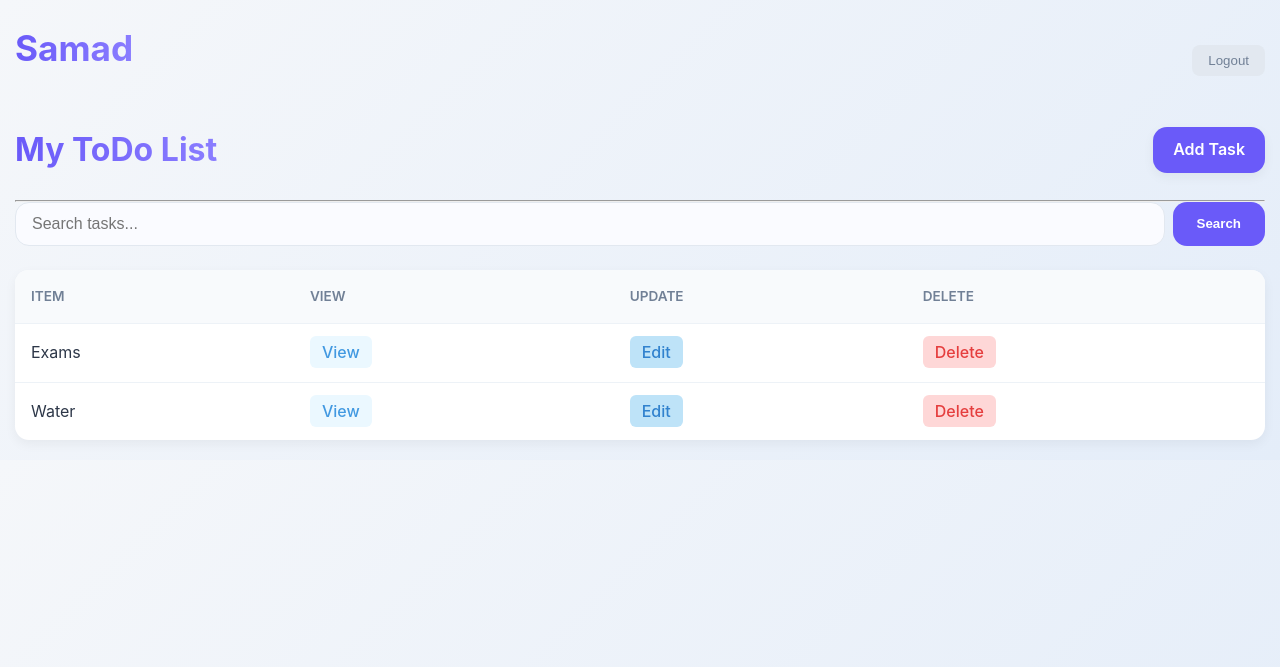
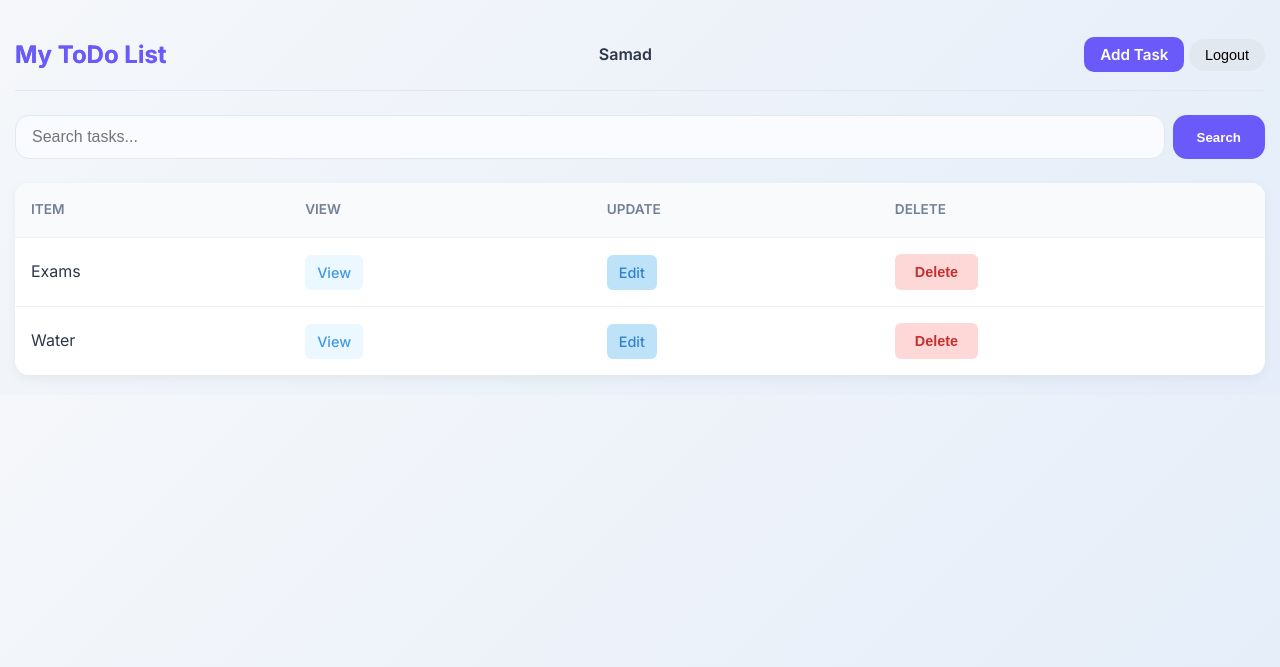
Before and after one commit to Samadseven07/ToDo-app, a Django app: page / in a window 1280 px wide. Shown: the top 667 px of the page. Run offline with Django 5.2, Linux system fonts and the light colour scheme; a user stored in the database is signed in; data comes from the database, SQL or seed files in the repository; both versions use the stored data as it was after the commit.

Commit message:
add js and remove css to rewrite it again

```diff
--- a/base/static/base/style.css
+++ b/base/static/base/style.css
@@ -177,34 +177,8 @@ input:focus {
   box-shadow: var(--shadow-sm);
 }
 
-/* ===== TODO HEADER & SEARCH ===== */
-.todo-header {
-  display: flex;
-  justify-content: space-between;
-  align-items: center;
-  margin: 24px 0;
-}
+/* =====SEARCH ===== */
 
-.todo-header h1 {
-  margin: 0;
-  font-size: 2rem;
-}
-
-.add-task-btn {
-  background: var(--primary);
-  color: white;
-  padding: 10px 20px;
-  border-radius: var(--border-radius);
-  font-weight: 600;
-  box-shadow: var(--shadow-sm);
-  transition: var(--transition);
-}
-
-.add-task-btn:hover {
-  background: var(--primary-dark);
-  transform: scale(1.03);
-  box-shadow: var(--shadow);
-}
 
 .search-form {
   display: flex;
@@ -294,16 +268,350 @@ input:focus {
   opacity: 0.9;
 }
 
-/* ===== FORM PAGES (Create / Update) ===== */
-.container h1 {
+/* ===== TASK BUTTONS ===== */
+.btn-view {
+  display: inline-block;
+  background: #ebf8ff;
+  color: #3182ce;
+  padding: 6px 12px;
+  border-radius: 6px;
+  font-size: 0.9rem;
+  text-decoration: none;
+}
+
+.btn-view:hover {
+  background: #bee3f8;
+}
+
+.btn-edit {
+  display: inline-block;
+  background: #bee3f8;
+  color: #2b6cb0;
+  padding: 6px 12px;
+  border-radius: 6px;
+  font-size: 0.9rem;
+  text-decoration: none;
+}
+
+.btn-edit:hover {
+  background: #90cdf4;
+}
+
+.btn-delete {
+  background: #fed7d7;
+  color: #c53030;
+  border: none;
+  padding: 6px 12px;
+  border-radius: 6px;
+  font-size: 0.9rem;
+  cursor: pointer;
+  transition: var(--transition);
+}
+
+.btn-delete:hover {
+  background: #fbb6ce;
+}
+
+/* ===== MODAL STYLES ===== */
+.modal {
+  display: none;
+  position: fixed;
+  z-index: 1000;
+  left: 0;
+  top: 0;
+  width: 100%;
+  height: 100%;
+  background-color: rgba(0, 0, 0, 0.5);
+  justify-content: center;
+  align-items: center;
+}
+
+.modal-content {
+  background: white;
+  padding: 24px;
+  border-radius: var(--border-radius);
+  max-width: 400px;
+  width: 90%;
+  box-shadow: var(--shadow);
+  text-align: center;
+}
+
+.modal-content h3 {
+  margin-top: 0;
+  color: var(--danger);
+}
+
+.modal-content p {
+  margin: 16px 0;
+  font-size: 1.1rem;
+}
+
+.close {
+  color: #aaa;
+  float: right;
+  font-size: 28px;
+  font-weight: bold;
+  cursor: pointer;
+}
+
+.close:hover {
+  color: black;
+}
+
+.modal-buttons {
+  display: flex;
+  justify-content: center;
+  gap: 12px;
+  margin-top: 20px;
+}
+
+.btn-confirm {
+  background: var(--danger);
+  color: white;
+  border: none;
+  padding: 10px 20px;
+  border-radius: var(--border-radius);
+  cursor: pointer;
+  font-weight: 600;
+}
+
+.btn-confirm:hover {
+  background: #c53030;
+}
+
+.btn-cancel {
+  background: #e2e8f0;
+  color: var(--gray);
+  border: none;
+  padding: 10px 20px;
+  border-radius: var(--border-radius);
+  cursor: pointer;
+  font-weight: 600;
+}
+
+.btn-cancel:hover {
+  background: #cbd5e0;
+}
+
+
+/* ===== TOP HEADER BAR ===== */
+.top-header {
+  display: flex;
+  justify-content: space-between;
+  align-items: center;
+  padding: 16px 0;
+  border-bottom: 1px solid #e2e8f0;
+  margin-bottom: 24px;
+}
+
+.site-title {
+  font-size: 1.5rem;
+  color: var(--primary);
+  margin: 0;
+  font-weight: 700;
+}
+
+.user-controls {
+  display: flex;
+  align-items: center;
+  gap: 16px;
+}
+
+.username {
+  font-weight: 600;
+  color: var(--dark);
+  white-space: nowrap;
+}
+
+.btn-add-task {
+  background: var(--primary);
+  color: white;
+  padding: 8px 16px;
+  border-radius: 10px;
+  font-weight: 600;
+  font-size: 0.95rem;
+  text-decoration: none;
+  transition: var(--transition);
+}
+
+.btn-add-task:hover {
+  background: var(--primary-dark);
+  transform: translateY(-1px);
+}
+
+.btn-logout,
+.btn-login {
+  background: #e2e8f0;
+  border: none;
+  padding: 8px 16px;
+  border-radius: 20px;
+  font-size: 0.9rem;
+  cursor: pointer;
+  transition: var(--transition);
+}
+
+.btn-logout:hover,
+.btn-login:hover {
+  background: #cbd5e0;
+  color: var(--dark);
+}
+
+/* ===== MODAL STYLES (Enhanced) ===== */
+.modal {
+  display: none;
+  position: fixed;
+  z-index: 1000;
+  left: 0;
+  top: 0;
+  width: 100%;
+  height: 100%;
+  background-color: rgba(0, 0, 0, 0.5);
+  justify-content: center;
+  align-items: center;
+}
+
+.modal-content {
+  background: white;
+  padding: 24px;
+  border-radius: var(--border-radius);
+  max-width: 400px;
+  width: 90%;
+  box-shadow: var(--shadow);
+  text-align: center;
+}
+
+.modal-content h3 {
+  margin-top: 0;
+  color: var(--danger);
+}
+
+.modal-content p {
+  margin: 16px 0;
+  font-size: 1.1rem;
+}
+
+.close {
+  color: #aaa;
+  float: right;
+  font-size: 28px;
+  font-weight: bold;
+  cursor: pointer;
+}
+
+.close:hover {
+  color: black;
+}
+
+.modal-buttons {
+  display: flex;
+  justify-content: center;
+  gap: 12px;
+  margin-top: 20px;
+}
+
+.btn-confirm {
+  background: var(--danger);
+  color: white;
+  border: none;
+  padding: 10px 20px;
+  border-radius: var(--border-radius);
+  cursor: pointer;
+  font-weight: 600;
+}
+
+.btn-confirm:hover {
+  background: #c53030;
+}
+
+.btn-cancel {
+  background: #e2e8f0;
+  color: var(--gray);
+  border: none;
+  padding: 10px 20px;
+  border-radius: var(--border-radius);
+  cursor: pointer;
+  font-weight: 600;
+}
+
+.btn-cancel:hover {
+  background: #cbd5e0;
+}
+
+
+/* ===== TASK DETAIL PAGE ===== */
+.task-detail-card {
+  background: white;
+  border-radius: var(--border-radius);
+  box-shadow: var(--shadow-sm);
+  padding: 32px;
+  margin-top: 24px;
+  max-width: 600px;
+  margin-left: auto;
+  margin-right: auto;
+  text-align: center;
+}
+
+.task-detail-card h2 {
+  font-size: 1.8rem;
+  color: var(--primary);
+  margin-bottom: 16px;
+  text-align: center;
+}
+
+.task-detail-card .task-description {
+  font-size: 1.1rem;
+  line-height: 1.6;
+  color: var(--dark);
+  margin-bottom: 24px;
   text-align: left;
+  padding: 16px;
+  background: #f8fafc;
+  border-radius: var(--border-radius);
+  border-left: 4px solid var(--primary);
+}
+
+.task-actions {
+  display: flex;
+  justify-content: center;
+  gap: 16px;
+  margin-top: 24px;
+}
+
+.btn-edit {
+  background: #bee3f8;
+  color: #2b6cb0;
+  padding: 10px 20px;
+  border-radius: 6px;
+  font-weight: 600;
+  text-decoration: none;
+  transition: var(--transition);
+}
+
+.btn-edit:hover {
+  background: #90cdf4;
+}
+
+.btn-delete {
+  background: #fed7d7;
+  color: #c53030;
+  padding: 10px 20px;
+  border-radius: 6px;
+  font-weight: 600;
+  text-decoration: none;
+  transition: var(--transition);
+}
+
+.btn-delete:hover {
+  background: #fbb6ce;
 }
 
 .back-link {
   display: inline-block;
-  margin-bottom: 20px;
-  color: #718096;
+  margin-bottom: 24px;
+  color: var(--gray);
   font-weight: 500;
+  text-decoration: none;
+  transition: var(--transition);
 }
 
 .back-link:hover {
--- a/base/templates/base/main.html
+++ b/base/templates/base/main.html
@@ -1,3 +1,4 @@
+<!-- base/main.html -->
 <!DOCTYPE html>
 <html lang="en">
 {% load static %}
@@ -10,10 +11,15 @@
     {% endblock title %}
 
     <link rel="stylesheet" href="{% static 'base/style.css' %}">
+    <!-- Optional: Google Fonts -->
+    <link href="https://fonts.googleapis.com/css2?family=Inter:wght@300;400;500;600;700&display=swap" rel="stylesheet">
 </head>
 
 <body>
     {% block body %}
     {% endblock body %}
+
+    {% block scripts %}
+    {% endblock scripts %}
 </body>
 </html>
--- a/base/templates/base/task_list.html
+++ b/base/templates/base/task_list.html
@@ -1,30 +1,37 @@
 {% extends "base/main.html" %}
 
 {% block body %}
+    <!-- Top Header Bar -->
+    <div class="top-header">
+        <h1 class="site-title">
+            <a href="{% url 'tasks' %}">My ToDo List</a>
+        </h1>
+
         {% if request.user.is_authenticated %}
-        <div class="user-info">
-            <h1>{{request.user}}</h1>
-            <form action="{% url 'logout' %}" method="post" style="display: inline;">
+            <span  class="username">{{ request.user }}</span>
+
+            <div class="user-actions">
+                <a href="{% url 'task-create' %}" class="btn-add-task">Add Task</a>
+                <form action="{% url 'logout' %}" method="post" style="display:inline;">
                     {% csrf_token %}
-                <button type="submit">Logout</button>
+                    <button type="submit" class="btn-logout">Logout</button>
                 </form>
             </div>
         {% else %}
-        <div class="auth-links">
-            <a href="{% url 'login' %}">Login</a>
+            <div class="user-actions">
+                <a href="{% url 'login' %}" class="btn-login">Login</a>
             </div>
         {% endif %}
+    </div>
 
-    <div class="todo-header">
-        <h1>My ToDo List {{ color }}</h1>
-        <a href="{% url 'task-create' %}" class="add-task-btn">Add Task</a>
-    </div>
-<hr>
+    <!-- Search Form -->
+    {% csrf_token %}
     <form method="get" class="search-form">
         <input type="text" name="Search" value="{{ search_input }}" placeholder="Search tasks...">
         <input type="submit" value="Search">
     </form>
 
+    <!-- Task Table -->
     {% if tasks %}
         <table class="task-table">
             <thead>
@@ -38,10 +45,14 @@
             <tbody>
                 {% for task in tasks %}
                     <tr>
-                        <td>{{ task.title }}</td>
-                        <td><a href="{% url 'task' task.id %}">View</a></td>
-                        <td><a href="{% url 'task-update' task.id %}">Edit</a></td>
-                        <td><a href="{% url 'task-delete' task.id %}">Delete</a></td>
+                        <td data-label="Item">{{ task.title }}</td>
+                        <td data-label="View"><a href="{% url 'task' task.id %}" class="btn-view">View</a></td>
+                        <td data-label="Update"><a href="{% url 'task-update' task.id %}" class="btn-edit">Edit</a></td>
+                        <td data-label="Delete">
+                            <button type="button" class="btn-delete" onclick="confirmDelete({{ task.id }}, '{{ task.title|escapejs }}')">
+                                Delete
+                            </button>
+                        </td>
                     </tr>
                 {% endfor %}
             </tbody>
@@ -49,4 +60,60 @@
     {% else %}
         <h3>No items in the list</h3>
     {% endif %}
+
+    <!-- Delete Confirmation Modal -->
+    <div id="deleteModal" class="modal">
+        <div class="modal-content">
+            <span class="close">&times;</span>
+            <h3>Confirm Deletion</h3>
+            <p id="modalMessage">Are you sure you want to delete this task?</p>
+            <div class="modal-buttons">
+                <button id="confirmBtn" class="btn-confirm">Yes, Delete</button>
+                <button id="cancelBtn" class="btn-cancel">Cancel</button>
+            </div>
+        </div>
+    </div>
 {% endblock body %}
+
+{% block scripts %}
+<script>
+function confirmDelete(taskId, taskTitle) {
+    const modal = document.getElementById('deleteModal');
+    const modalMessage = document.getElementById('modalMessage');
+    const confirmBtn = document.getElementById('confirmBtn');
+
+    modalMessage.textContent = `Are you sure you want to delete "${taskTitle}"?`;
+    modal.style.display = 'flex';
+
+    // Get CSRF token
+    const csrfToken = document.querySelector('[name=csrfmiddlewaretoken]').value;
+
+    confirmBtn.onclick = () => {
+        const form = document.createElement('form');
+        form.method = 'POST';
+        form.action = `/task-delete/${taskId}/`;
+
+        const csrfInput = document.createElement('input');
+        csrfInput.type = 'hidden';
+        csrfInput.name = 'csrfmiddlewaretoken';
+        csrfInput.value = csrfToken;
+        form.appendChild(csrfInput);
+
+        document.body.appendChild(form);
+        form.submit();
+    };
+
+    document.querySelector('.close').onclick = () => {
+        modal.style.display = 'none';
+    };
+
+    document.getElementById('cancelBtn').onclick = () => {
+        modal.style.display = 'none';
+    };
+
+    window.onclick = (e) => {
+        if (e.target === modal) modal.style.display = 'none';
+    };
+}
+</script>
+{% endblock scripts %}
```
Also changed, not shown: other parts of base/static/base/style.css (+8 -168 lines), base/templates/base/task.html (+9 -8 lines), base/templates/base/task_form.html (+27 -9 lines), db.sqlite3. Lines whose indentation alone changed are shown as unchanged.
